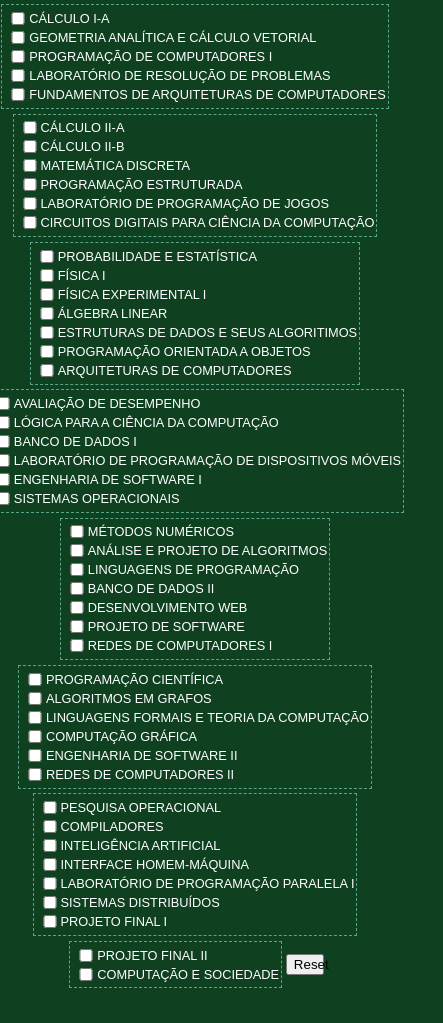
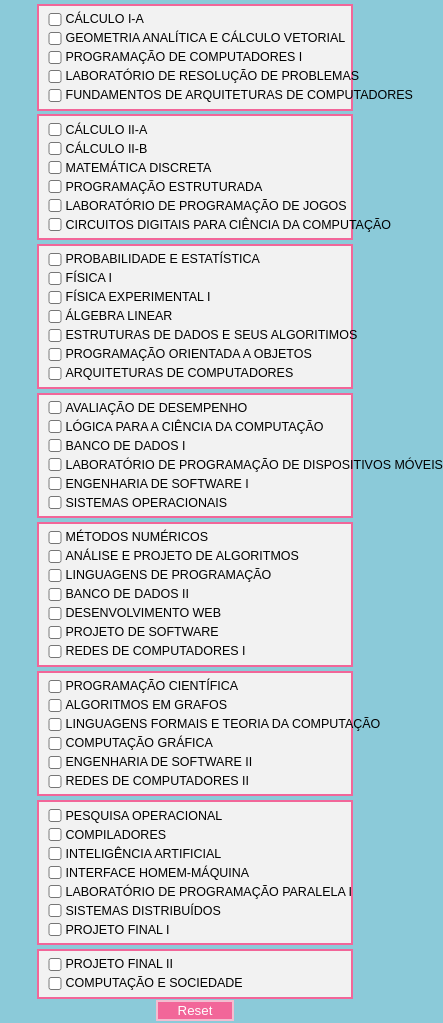
Before and after one commit to beatrizopdd/FrontEnd, a plain HTML site: page CourseCheck/index.html in a window 390 px wide. Shown: the whole page, 443 px wide, since content can reach past the window. Before the commit the page ends 993 px from the top, so only its background shows below. Drawn offline with Linux system fonts and the light colour scheme.

Commit message:
01/01/2024

```diff
--- a/CourseCheck/index.html
+++ b/CourseCheck/index.html
@@ -2,7 +2,7 @@
 <html>
 
 	<head>
-		<title>Computação UFF</title>
+		<title>Course Check</title>
 		<meta charset="utf-8">
 		<meta name="viewport" content="width=device-width, initial-scale=1.0">
 		<link rel="stylesheet" href="style.css"/>
--- a/CourseCheck/script.js
+++ b/CourseCheck/script.js
@@ -31,15 +31,15 @@ function atualizaDisciplinas() {
 
 		// cursada
 		if (disciplina.checked) {
-			disciplina.nextSibling.style.color = "#0F8C3B";
+			disciplina.nextSibling.style.color = "#03A688";
 
 		// pode cursar
 		} else if (curriculo[i][2] == 0) {
-			disciplina.nextSibling.style.color = "#F29E38";
+			disciplina.nextSibling.style.color = "#D96704";
 
 		// não pode cursar
 		} else {
-			disciplina.nextSibling.style.color = "white";
+			disciplina.nextSibling.style.color = "black";
 		}
 
 	}
--- a/CourseCheck/style.css
+++ b/CourseCheck/style.css
@@ -8,8 +8,8 @@ body {
 	margin: 0.5%;
 
 	font-family: arial;
-	color: white;
-	background-color: #0F4020;
+	color: black;
+	background-color: #8BCAD9;
 }
 
 .periodo {
@@ -17,11 +17,12 @@ body {
 	grid-template-columns: 25px max-content;
 	align-items: center;
 
-	margin: 0.6% 1%;
-	border: 1px dashed #56A689;
+	margin: 0.5%;
+	border: 2px double #F26699;
 	padding: 1% 0.5%;
 
-	font-size: 0.8rem;
+	font-size: 78%;
+	background-color: #F2F2F2;
 }
 
 input {
@@ -30,6 +31,16 @@ input {
 }
 
 button {
-	width: 10%;
+	width: 20%;
 	margin: auto 0;
+	border: 2px double #F2BDD0;
+	background-color: #F26699;
+	color: #fff;
 }
+
+@media (max-width: 600px) {
+
+	.periodo {
+		width: 80%;
+	}
+}
```
Also changed, not shown: .src/BeaversGame.gif, .src/bg1.png (deleted), .src/bg2.png (deleted), .src/bg3.png (deleted), 2 other files.
